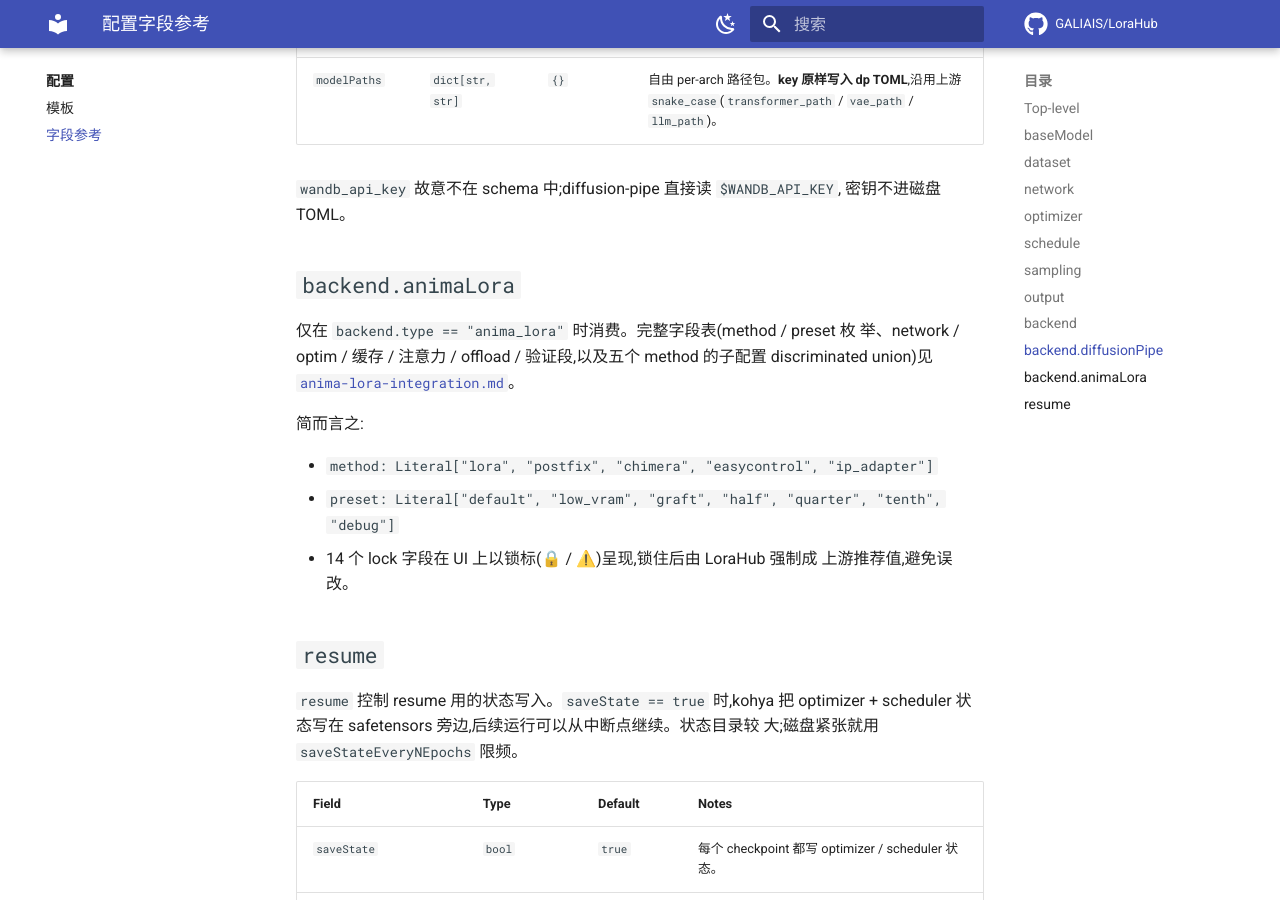
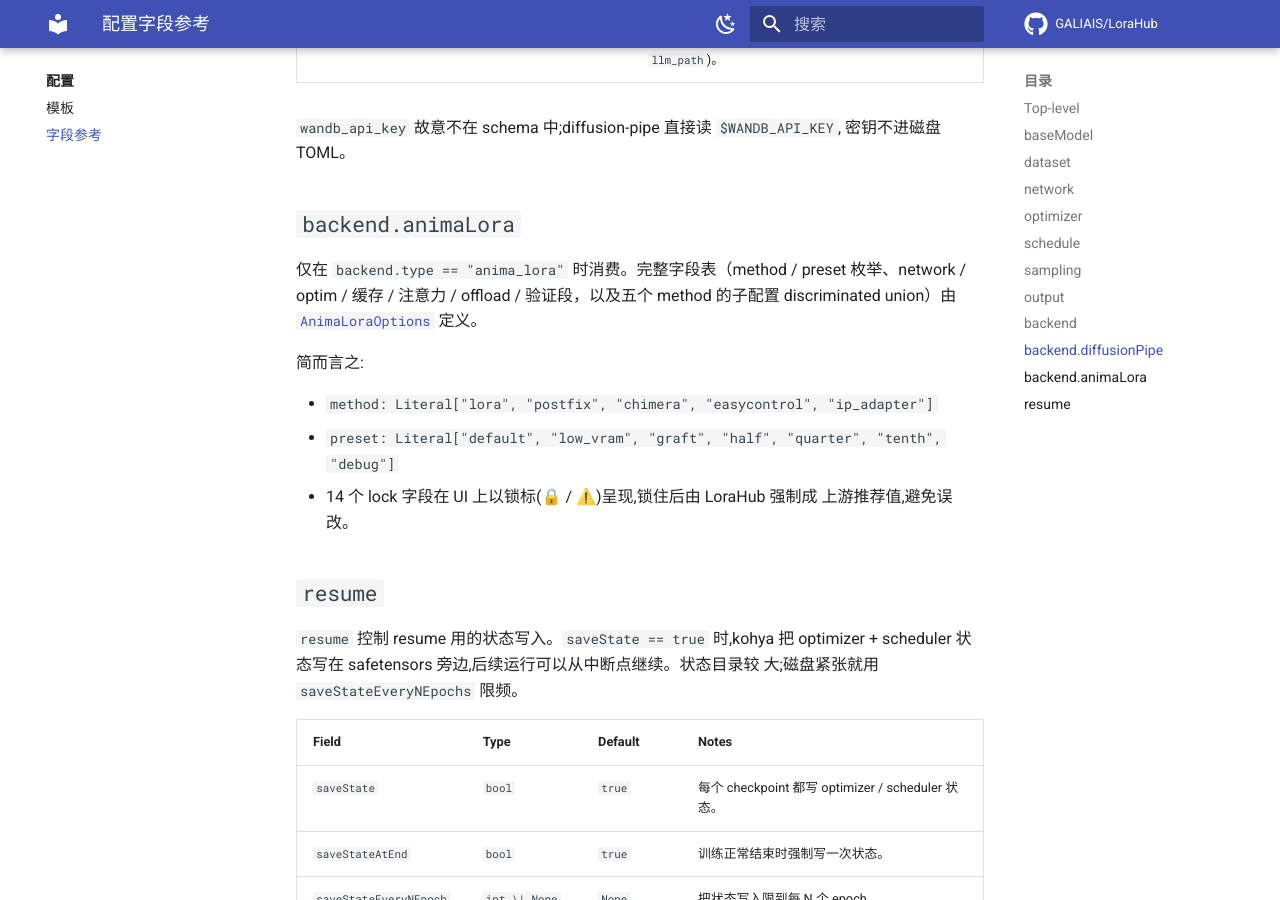
Before and after one commit to GALIAIS/LoraHub, an MkDocs documentation site: the page built from docs/recipes/fields.md, in a window 1280 px wide and 900 px high, scrolled down 6667 px. Built offline with MkDocs 1.6.1 and Material for MkDocs 9.7.7, drawn with Linux system fonts in a browser that asks for light colours; comment, search, counter and statistics services are not loaded; some of the changed text lies outside the part shown.

Commit message:
docs(recipes): drop dangling link to deleted anima-lora-integration
mkdocs --strict caught two references to ../anima-lora-integration.md
in recipes/fields.md, left over from the docs cleanup. Replaced the
inline mention with a parenthetical and pointed the deeper-detail
link at the AnimaLoraOptions class in schema.py — that's the actual
source of truth for the field shape now.

```diff
--- a/docs/recipes/fields.md
+++ b/docs/recipes/fields.md
@@ -119,7 +119,7 @@ description: TrainingConfig schema 的每个字段,按段分组。
 | `pythonExecutable` | `Path \| None` | `None` | 覆盖 kohya / dp / anima_lora 的 venv Python。 |
 | `extraArgs` | `dict[str, Any]` | `{}` | 后端 CLI flag 的逃生口。 |
 | `diffusionPipe` | `DiffusionPipeOptions \| None` | `None` | dp 专属(见下)。kohya 忽略。 |
-| `animaLora` | `AnimaLoraOptions \| None` | `None` | anima_lora 专属(见 `anima-lora-integration.md`)。kohya / dp 忽略。 |
+| `animaLora` | `AnimaLoraOptions \| None` | `None` | anima_lora 专属（见下）。kohya / dp 忽略。 |
 
 ## `backend.diffusionPipe`
 
@@ -148,9 +148,7 @@ description: TrainingConfig schema 的每个字段,按段分组。
 
 ## `backend.animaLora`
 
-仅在 `backend.type == "anima_lora"` 时消费。完整字段表(method / preset 枚
-举、network / optim / 缓存 / 注意力 / offload / 验证段,以及五个 method
-的子配置 discriminated union)见 [`anima-lora-integration.md`](../anima-lora-integration.md)。
+仅在 `backend.type == "anima_lora"` 时消费。完整字段表（method / preset 枚举、network / optim / 缓存 / 注意力 / offload / 验证段，以及五个 method 的子配置 discriminated union）由 [`AnimaLoraOptions`](https://github.com/GALIAIS/LoraHub/blob/main/lorahub/core/config/schema.py) 定义。
 
 简而言之:
 
```
